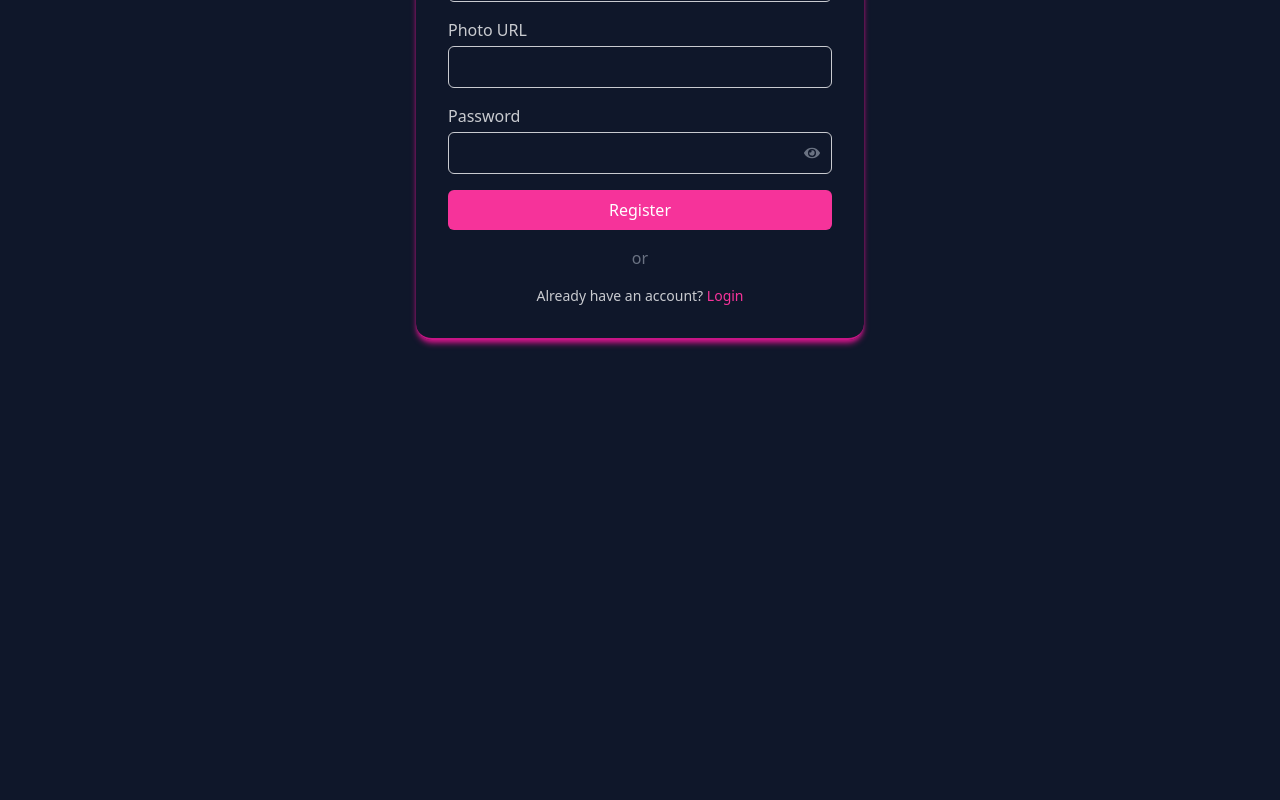
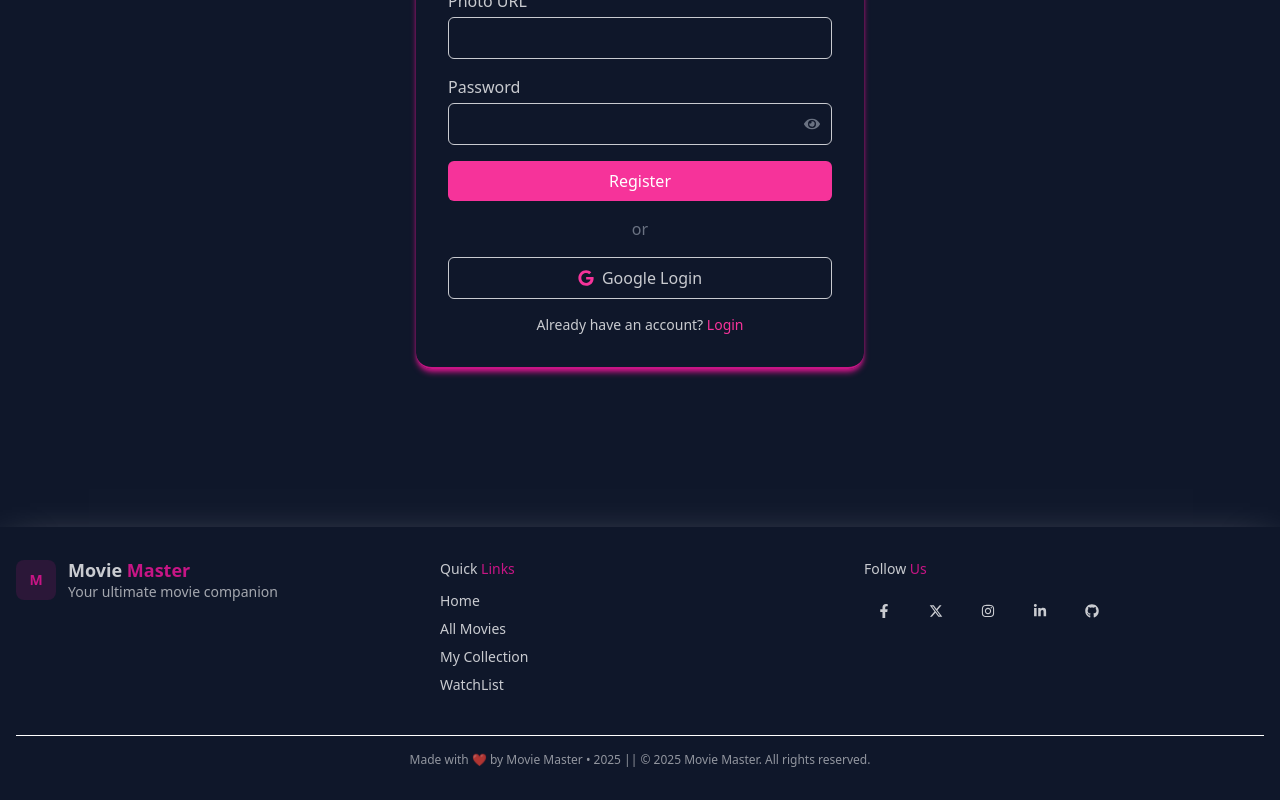
Before and after one commit to soumicshahriar/movie-master-client, a React app: page /register in a window 1280 px wide. Shown: the part 433-1233 px from the top of the page. Before the commit the page ends 880 px from the top, so only its background shows below. Built offline with nearby package versions, Linux system fonts and the light colour scheme; no server answers; the HTML template or start-up script is replaced by a standard one.

Commit message:
add footer

```diff
--- a/src/App.jsx
+++ b/src/App.jsx
@@ -1,6 +1,7 @@
 import { Outlet } from "react-router";
 import "./App.css";
 import Header from "./components/shared/Header";
+import Footer from "./components/shared/Footer";
 
 function App() {
   return (
@@ -11,6 +12,9 @@ function App() {
       <main className="flex-1 px-2">
         <Outlet></Outlet>
       </main>
+      <div>
+        <Footer></Footer>
+      </div>
     </div>
   );
 }
--- /dev/null
+++ b/src/components/shared/Footer.jsx
@@ -0,0 +1,136 @@
+import React from "react";
+import {
+  FaFacebookF,
+  FaInstagram,
+  FaLinkedinIn,
+  FaGithub,
+} from "react-icons/fa";
+import { FaXTwitter } from "react-icons/fa6";
+
+const Footer = () => {
+  const year = new Date().getFullYear();
+
+  return (
+    <footer className="footer bg-base-400 shadow-2xl shadow-white py-8 px-4 text-base-content mt-10 w-full">
+      <div className="container mx-auto w-full">
+        <div className="flex flex-col md:flex-row md:items-start md:justify-between gap-6 w-full">
+          {/* Brand / Copyright */}
+          <div className="flex-1 min-w-0">
+            <div className="flex items-center gap-3">
+              <div className="w-10 h-10 rounded-lg bg-primary/15 flex items-center justify-center text-primary font-bold">
+                M
+              </div>
+              <div className="min-w-0">
+                <h3 className="font-semibold text-lg leading-tight truncate">
+                  Movie <span className="text-primary">Master</span>
+                </h3>
+                <p className="text-sm opacity-80">
+                  Your ultimate movie companion
+                </p>
+              </div>
+            </div>
+          </div>
+
+          {/* Quick Links */}
+          <div className="flex-1 ">
+            <h4 className="font-medium text-sm mb-3 text-center md:text-start">
+              Quick <span className="text-primary">Links</span>
+            </h4>
+            <ul className="flex md:flex-col gap-2">
+              <li>
+                <a
+                  href="/"
+                  className="link link-hover text-sm hover:text-primary"
+                >
+                  Home
+                </a>
+              </li>
+              <li>
+                <a
+                  href="/movies"
+                  className="link link-hover text-sm hover:text-primary"
+                >
+                  All Movies
+                </a>
+              </li>
+              <li>
+                <a
+                  href="/movies/my-collection"
+                  className="link link-hover text-sm hover:text-primary"
+                >
+                  My Collection
+                </a>
+              </li>
+              <li>
+                <a
+                  href="/watch-list"
+                  className="link link-hover text-sm hover:text-primary"
+                >
+                  WatchList
+                </a>
+              </li>
+            </ul>
+          </div>
+
+          {/* Social Icons */}
+          <div className="flex-1 text-center md:text-start">
+            <h4 className="font-medium text-sm mb-3">
+              Follow <span className="text-primary">Us</span>
+            </h4>
+            <div className="flex items-center gap-3">
+              <a
+                href="https://facebook.com"
+                target="_blank"
+                rel="noopener noreferrer"
+                className="btn btn-ghost btn-circle hover:text-primary"
+              >
+                <FaFacebookF />
+              </a>
+              <a
+                href="https://twitter.com"
+                target="_blank"
+                rel="noopener noreferrer"
+                className="btn btn-ghost btn-circle hover:text-primary"
+              >
+                <FaXTwitter />
+              </a>
+              <a
+                href="https://instagram.com"
+                target="_blank"
+                rel="noopener noreferrer"
+                className="btn btn-ghost btn-circle hover:text-primary"
+              >
+                <FaInstagram />
+              </a>
+              <a
+                href="https://linkedin.com"
+                target="_blank"
+                rel="noopener noreferrer"
+                className="btn btn-ghost btn-circle hover:text-primary"
+              >
+                <FaLinkedinIn />
+              </a>
+              <a
+                href="https://github.com"
+                target="_blank"
+                rel="noopener noreferrer"
+                className="btn btn-ghost btn-circle hover:text-primary"
+              >
+                <FaGithub />
+              </a>
+            </div>
+          </div>
+        </div>
+
+        <div className="mt-8 border-t border-white pt-4 text-center md:text-left w-full">
+          <p className="text-xs opacity-70 text-center">
+            Made with ❤️ by Movie Master • {year} || © {year} Movie Master. All
+            rights reserved.
+          </p>
+        </div>
+      </div>
+    </footer>
+  );
+};
+
+export default Footer;
--- a/src/pages/HomePage.jsx
+++ b/src/pages/HomePage.jsx
@@ -278,7 +278,7 @@ const HomePage = () => {
 
       {/* -------------------- Genres Section -------------------- */}
       <motion.section
-        className="space-y-4 text-center py-10 rounded-xl"
+        className="space-y-4 text-center py-10 rounded-xl shadow-md shadow-primary"
         initial="hidden"
         whileInView="visible"
         viewport={{ once: false, amount: 0.01 }}
@@ -304,16 +304,16 @@ const HomePage = () => {
 
       {/* -------------------- About Section -------------------- */}
       <motion.section
-        className="py-10 px-6 text-center bg-linear-to-r from-pink-500 to-pink-700 text-white rounded-xl space-y-4 shadow-lg"
+        className="py-10 px-6 text-center shadow-primary text-white rounded-xl space-y-4 shadow-md"
         initial="hidden"
         whileInView="visible"
         viewport={{ once: false, amount: 0.2 }}
         variants={sectionVariants}
       >
-        <motion.h2 className="text-3xl font-bold" variants={cardVariants}>
+        <motion.h2 className="text-xl font-bold" variants={cardVariants}>
           About MovieMaster Pro
         </motion.h2>
-        <motion.p className="max-w-3xl mx-auto text-lg" variants={cardVariants}>
+        <motion.p className="max-w-3xl mx-auto " variants={cardVariants}>
           MovieMaster Pro is your ultimate movie database platform, featuring a
           dynamic collection of movies, user ratings, and personalized
           recommendations. Discover, explore, and enjoy movies like never
--- a/src/pages/Login.jsx
+++ b/src/pages/Login.jsx
@@ -4,11 +4,12 @@ import { FaGoogle, FaEye, FaEyeSlash } from "react-icons/fa";
 import { AuthContext } from "../context/AuthContext";
 import axios from "axios";
 import Swal from "sweetalert2";
+import { Bounce, toast, ToastContainer } from "react-toastify";
 
 const Login = () => {
   const { signInUser, googleLogin } = useContext(AuthContext);
   const [error, setError] = useState("");
-  const [showPassword, setShowPassword] = useState(false); // 👁️ toggle state
+  const [showPassword, setShowPassword] = useState(false);
   const location = useLocation();
   const navigate = useNavigate();
 
@@ -23,12 +24,16 @@ const Login = () => {
     setError("");
     try {
       await signInUser(email, password);
-      Swal.fire({
+      toast("Login Successful", {
         position: "top-center",
-        icon: "success",
-        title: "Login Successful.",
-        showConfirmButton: false,
-        timer: 1500,
+        autoClose: 5000,
+        hideProgressBar: false,
+        closeOnClick: false,
+        pauseOnHover: true,
+        draggable: true,
+        progress: undefined,
+        theme: "dark",
+        transition: Bounce,
       });
       navigate(from, { replace: true });
     } catch (err) {
@@ -97,7 +102,7 @@ const Login = () => {
 
           <button
             type="submit"
-            className="w-full bg-pink-500 text-white py-2 rounded-md hover:bg-pink-600 transition"
+            className="w-full bg-pink-500 text-white py-2 rounded-md hover:bg-pink-600 transition cursor-pointer"
           >
             Login
           </button>
@@ -107,7 +112,7 @@ const Login = () => {
 
         <button
           onClick={handleGoogleLogin}
-          className="w-full flex items-center justify-center border py-2 rounded-md hover:border-2 hover:border-primary transition"
+          className="w-full flex items-center justify-center border py-2 rounded-md hover:border-2 hover:border-primary transition cursor-pointer"
         >
           <FaGoogle className="mr-2 text-pink-500" />
           Google Login
@@ -125,6 +130,7 @@ const Login = () => {
           </p>
         </div>
       </div>
+      <ToastContainer></ToastContainer>
     </div>
   );
 };
--- a/src/pages/MyCollectionsTable.jsx
+++ b/src/pages/MyCollectionsTable.jsx
@@ -58,7 +58,7 @@ const MyCollectionsTable = ({ movie, onDelete }) => {
   };
 
   return (
-    <tr className="hover:bg-base-300 transition-all duration-200 ">
+    <tr className="hover:bg-base-300 transition-all duration-200 text-xs ">
       <td>
         <img
           src={posterUrl}
--- a/src/pages/Register.jsx
+++ b/src/pages/Register.jsx
@@ -1,16 +1,20 @@
 import React, { useContext, useState } from "react";
-import { Link, useNavigate } from "react-router";
+import { Link, useLocation, useNavigate } from "react-router";
 import axios from "axios";
 import { AuthContext } from "../context/AuthContext";
 import Swal from "sweetalert2";
-import { FaEye, FaEyeSlash } from "react-icons/fa";
+import { FaEye, FaEyeSlash, FaGoogle } from "react-icons/fa";
+import { Bounce, toast, ToastContainer } from "react-toastify";
 
 const Register = () => {
-  const { createUser } = useContext(AuthContext);
+  const { createUser, googleLogin } = useContext(AuthContext);
   const navigate = useNavigate();
   const [error, setError] = useState("");
   const [success, setSuccess] = useState("");
-  const [showPassword, setShowPassword] = useState(false); // 👁️ toggle password visibility
+  const [showPassword, setShowPassword] = useState(false);
+  const location = useLocation();
+
+  const from = location?.state || "/";
 
   const handleRegister = async (e) => {
     e.preventDefault();
@@ -54,14 +58,37 @@ const Register = () => {
       });
       navigate("/"); // Redirect after successful registration
     } catch (err) {
+      toast("Registration failed! Email may already exist.", {
+        position: "top-center",
+        autoClose: 5000,
+        hideProgressBar: false,
+        closeOnClick: false,
+        pauseOnHover: true,
+        draggable: true,
+        progress: undefined,
+        theme: "dark",
+        transition: Bounce,
+      });
       console.error(err);
-      Swal.fire({
-        position: "top-center",
-        icon: "error",
-        title: "Registration failed! Email may already exist.",
-        showConfirmButton: false,
-        timer: 1500,
+    }
+  };
+
+  const handleGoogleLogin = async () => {
+    try {
+      const result = await googleLogin();
+      const user = result.user;
+
+      // Create or update user in your backend
+      await axios.post("http://localhost:3000/users", {
+        name: user.displayName,
+        email: user.email,
+        photo: user.photoURL,
       });
+
+      navigate(from, { replace: true });
+    } catch (err) {
+      console.error(err);
+      setError("Google login failed!");
     }
   };
 
@@ -129,14 +156,20 @@ const Register = () => {
 
           <button
             type="submit"
-            className="w-full bg-pink-500 text-white py-2 rounded-md hover:bg-pink-600 transition"
+            className="w-full bg-pink-500 text-white py-2 rounded-md hover:bg-pink-600 transition cursor-pointer"
           >
             Register
           </button>
         </form>
 
         <div className="text-center my-4 text-gray-500">or</div>
-
+        <button
+          onClick={handleGoogleLogin}
+          className="w-full flex items-center justify-center border py-2 rounded-md hover:border-2 hover:border-primary transition cursor-pointer"
+        >
+          <FaGoogle className="mr-2 text-pink-500" />
+          Google Login
+        </button>
         <p className="text-center text-sm mt-4">
           Already have an account?{" "}
           <Link to="/login" className="text-pink-500 hover:underline">
@@ -144,6 +177,7 @@ const Register = () => {
           </Link>
         </p>
       </div>
+      <ToastContainer />
     </div>
   );
 };
--- a/src/pages/WatchList.jsx
+++ b/src/pages/WatchList.jsx
@@ -61,23 +61,12 @@ const WatchList = () => {
   };
 
   if (loading) return <Loader />;
-  // Animation variants
-  const sectionVariants = {
-    hidden: { opacity: 0, y: 40 },
-    visible: { opacity: 1, y: 0, transition: { duration: 0.8 } },
-  };
-
-  const cardVariants = {
-    hidden: { opacity: 0, y: 20 },
-    visible: { opacity: 1, y: 0, transition: { duration: 0.5 } },
-  };
 
   return (
     <motion.div
-      initial="hidden"
-      whileInView="visible"
-      viewport={{ once: false, amount: 0.2 }}
-      variants={sectionVariants}
+      initial={{ opacity: 0, y: 40 }}
+      animate={{ opacity: 1, y: 0 }}
+      transition={{ duration: 0.6, ease: "easeInOut" }}
       className="max-w-6xl mx-auto p-6"
     >
       <h1 className="text-xl font-bold mb-6 text-center ">
@@ -88,13 +77,7 @@ const WatchList = () => {
       {movies.length === 0 ? (
         <p className="text-center text-gray-500">Your WatchList is empty.</p>
       ) : (
-        <motion.div
-          initial="hidden"
-          whileInView="visible"
-          viewport={{ once: false, amount: 0.2 }}
-          variants={cardVariants}
-          className="grid grid-cols-1 md:grid-cols-3  gap-6"
-        >
+        <div className="grid grid-cols-1 md:grid-cols-3  gap-6">
           {movies.map((movie) => (
             <div
               key={movie._id}
@@ -134,7 +117,7 @@ const WatchList = () => {
               </div>
             </div>
           ))}
-        </motion.div>
+        </div>
       )}
 
       {/* 🎥 Movie Details Modal (DaisyUI) */}
```
